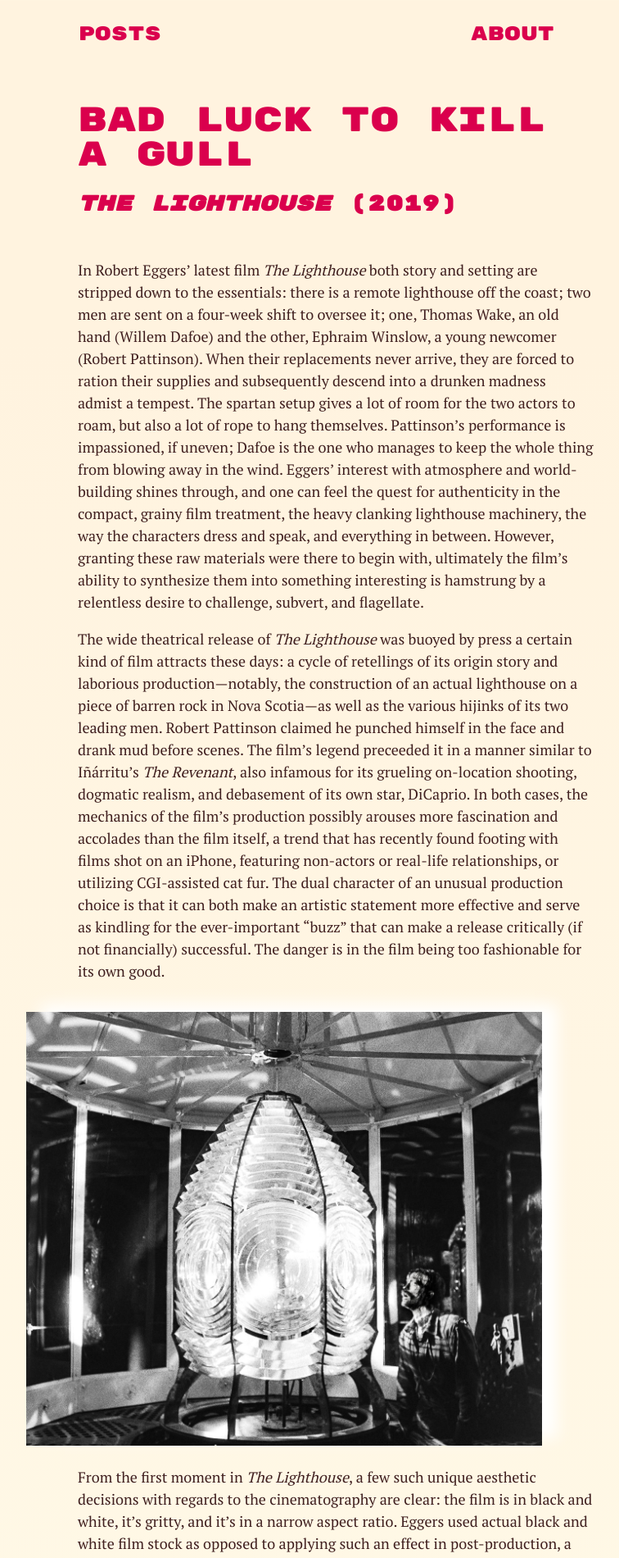
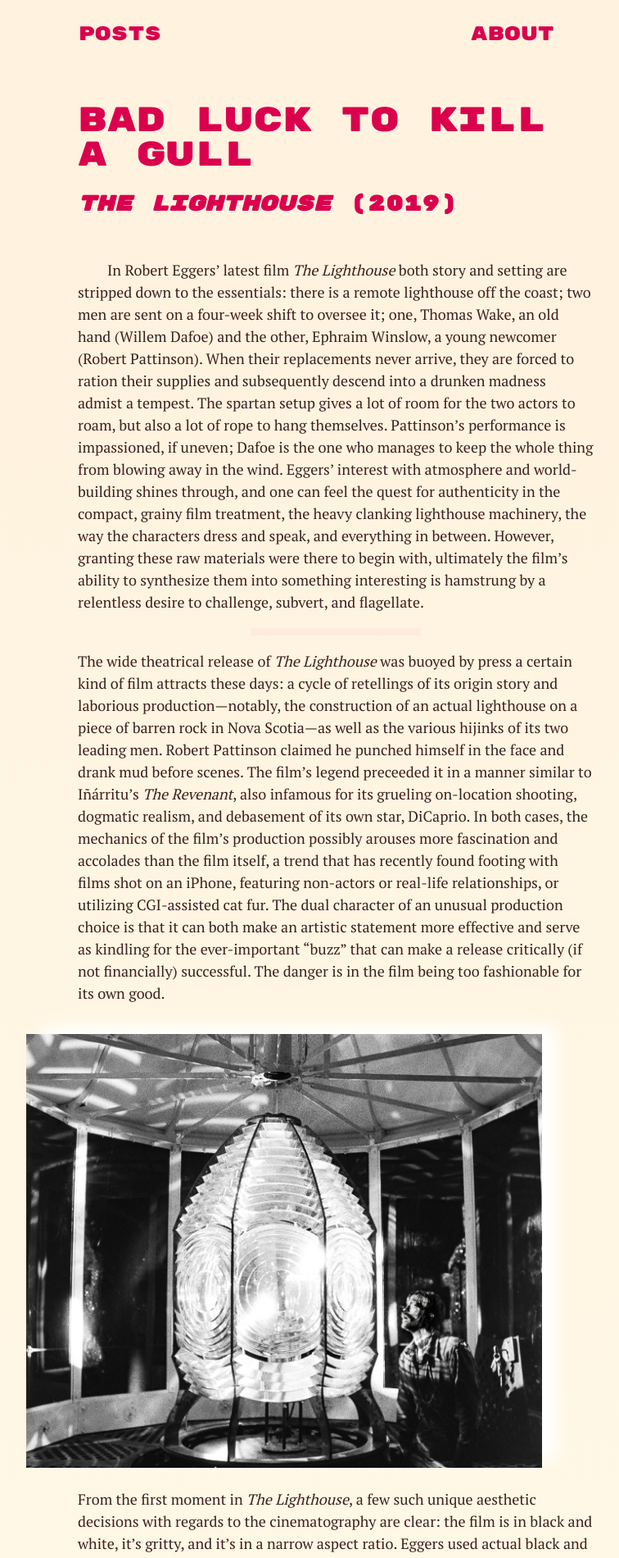
Before and after one commit to diurnalist/diurnal.st, a Jekyll site: the page built from _posts/2020-01-19-the-lighthouse.md, in a window 1280 px wide. Shown: the top 1900 px of the page at 82% size, without its empty margins (230-986 px from the left). Built offline with Jekyll 4.4.1, drawn with Linux system fonts in a browser that asks for light colours.

Commit message:
More styling + fixing up posts

```diff
--- a/css/screen.css
+++ b/css/screen.css
@@ -126,27 +126,6 @@ h1, h2, h3 {
 	flex: 1;
 }
 
-.content > p:first-of-type {
-	margin-top: 3em;
-}
-
-.content img {
-	box-shadow: 1em -.5em 1em #fff;
-	margin-left: -10%;
-	margin-top: 1em;
-}
-
-.content sup {
-	font-size: 80%;
-	position: relative;
-	top: -.5em;
-}
-
-.content blockquote {
-	padding-left: 1em;
-	border-left: 0.5em solid #da004d08;
-}
-
 #footer {
 	display: flex;
 	flex-direction: column;
@@ -201,10 +180,6 @@ nav > a {
 	margin-top: 1em;
 }
 
-.post hr {
-	display: none;
-}
-
 .post p,
 .post aside,
 .post ul,
@@ -236,6 +211,36 @@ nav > a {
 .post .publish-date {
 	font-size: 12px;
 	line-height: 1.5em;
+}
+
+.post .content > p:first-of-type {
+	margin-top: 3em;
+	text-indent: 2em;
+}
+
+.post hr {
+	width: 33%;
+	height: 0.5em;
+	background: #da004d08;
+	border: 0;
+	margin: 1em auto 0;
+}
+
+.post img {
+	box-shadow: 1em -.5em 1em #fff;
+	margin-left: -10%;
+	margin-top: 1em;
+}
+
+.post sup {
+	font-size: 80%;
+	position: relative;
+	top: -.5em;
+}
+
+.post blockquote {
+	padding-left: 1em;
+	border-left: 0.5em solid #da004d08;
 }
 
 .content img {
```
Also changed, not shown: _posts/2019-06-23-the-case-against-advertising.md (added, +4 -0 lines), _posts/2020-01-09-thunderbird-outlook-archive-behavior.md (+1 -1 lines).
